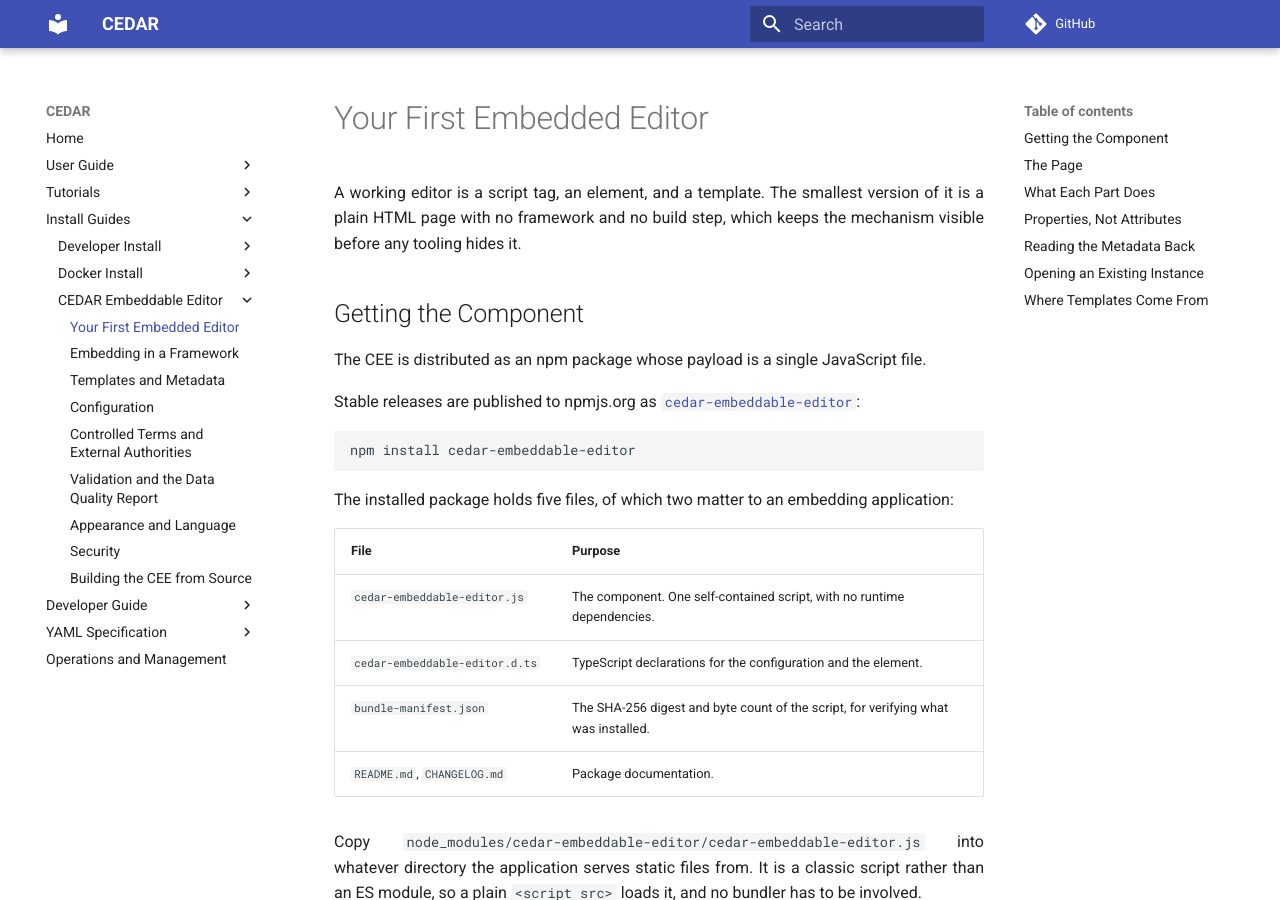
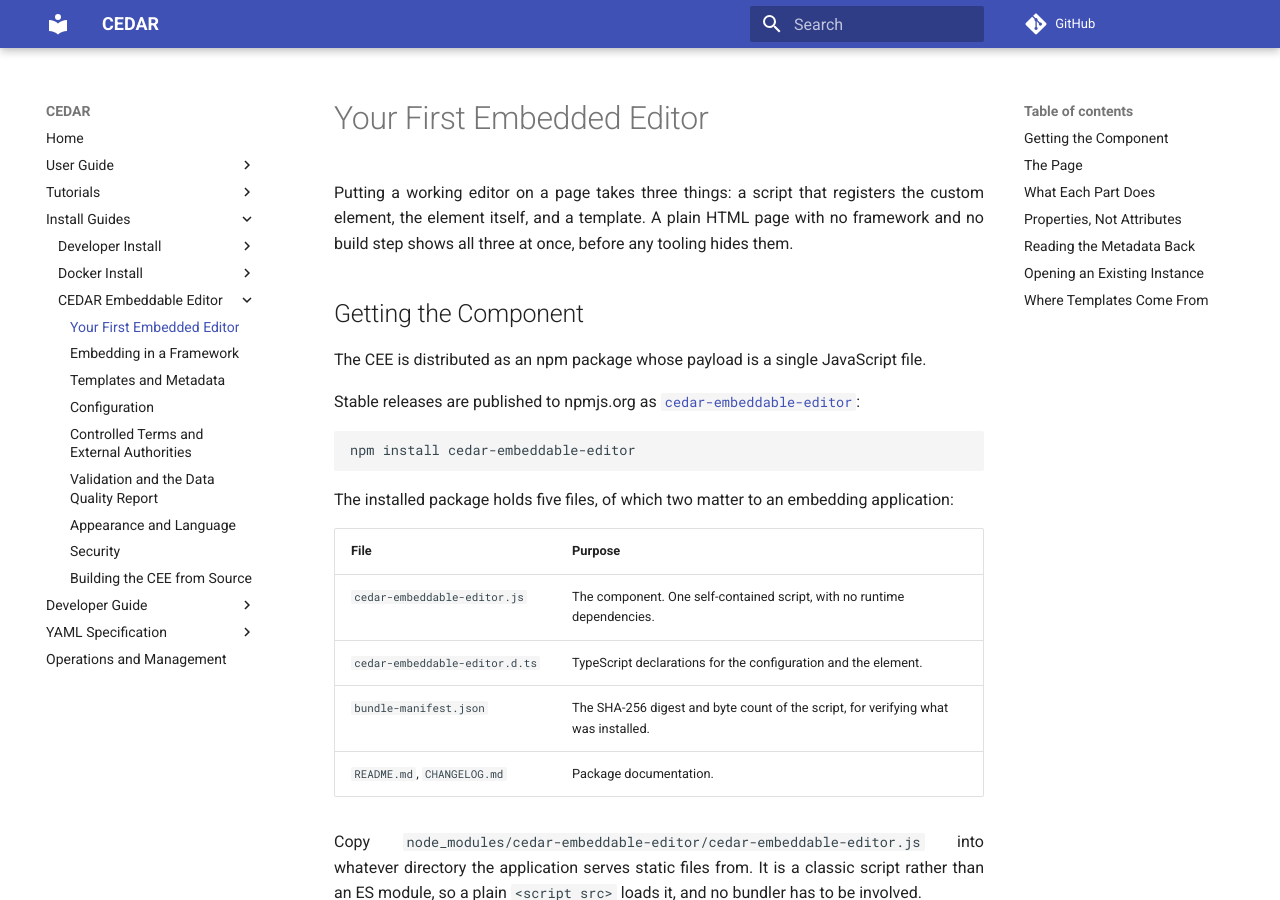
Before and after one commit to metadatacenter/cedar-mkdocs, an MkDocs documentation site: the page built from docs/cedar-embeddable-editor/first-editor.md, in a window 1280 px wide and 900 px high. Built offline with MkDocs 1.6.1 and Material for MkDocs 9.7.7, drawn with Linux system fonts in a browser that asks for light colours; comment, search, counter and statistics services are not loaded.

Commit message:
Open the first-editor page with an assertion, not an equation
"A working editor is a script tag, an element, and a template" equated an editor
with its parts and was false read literally. State what putting one on a page
takes, and drop the vague "the smallest version of it" that followed.

Co-Authored-By: Claude Opus 5 <noreply@anthropic.com>

```diff
--- a/docs/cedar-embeddable-editor/first-editor.md
+++ b/docs/cedar-embeddable-editor/first-editor.md
@@ -1,8 +1,8 @@
 # Your First Embedded Editor
 
-A working editor is a script tag, an element, and a template. The smallest version of it is a plain
-HTML page with no framework and no build step, which keeps the mechanism visible before any tooling
-hides it.
+Putting a working editor on a page takes three things: a script that registers the custom element,
+the element itself, and a template. A plain HTML page with no framework and no build step shows all
+three at once, before any tooling hides them.
 
 ## Getting the Component
 
```
